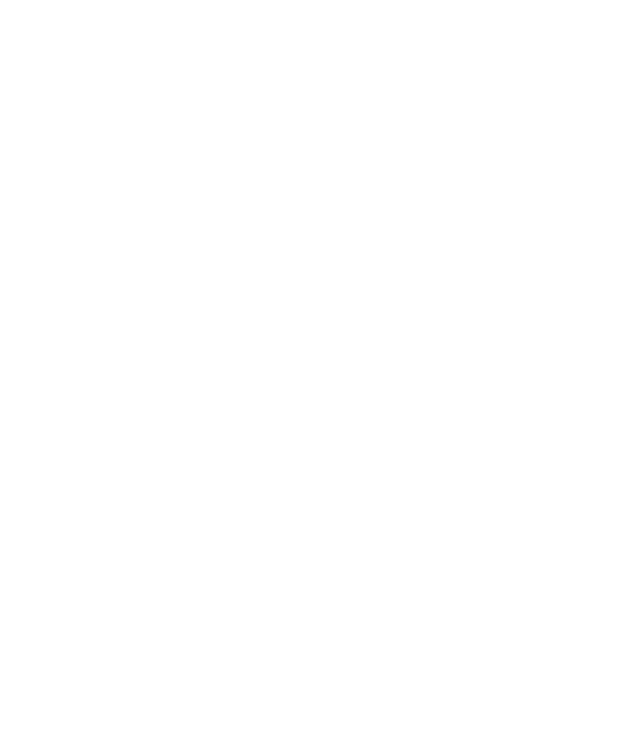
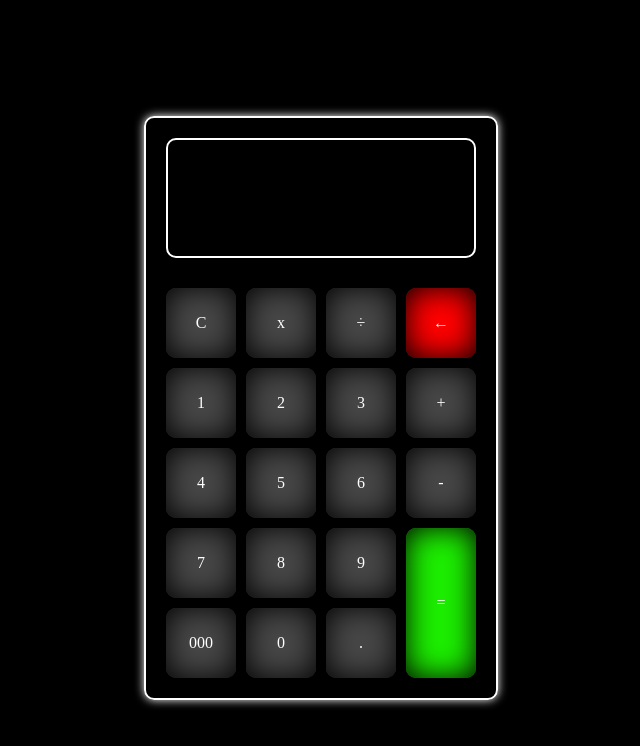
Before and after one commit to SinaBayati/calculator, a plain HTML site: page index.html in a window 1280 px wide. Shown: the whole page, without its empty margins (319-959 px from the left). Drawn offline with Linux system fonts and the light colour scheme.

Commit message:
Add CSS styling

```diff
--- a/css/styles.css
+++ b/css/styles.css
@@ -0,0 +1,72 @@
+body{
+  background-color: #000;
+  height: 100vh;
+  display: flex;
+  justify-content: center;
+  align-items: center;
+  color: #fff;
+}
+
+.container{
+  border: 2px solid #fff;
+  border-radius: 10px;
+  display: flex;
+  flex-direction: column;
+  justify-content: center;
+  align-items: stretch;
+  gap: 30px;
+  padding: 20px;
+  flex-grow: 0;
+  box-shadow: 0 0 10px #fff;
+}
+
+.output{
+  box-sizing: border-box;
+  height: 120px;
+  border: 2px solid white;
+  border-radius: 10px;
+  display: flex;
+  align-items: center;
+  justify-content: center;
+  font-size: 20px;
+  font-family: 'Gill Sans', 'Gill Sans MT', Calibri, 'Trebuchet MS', sans-serif;
+}
+
+.output > p{
+  width: 250px;
+  height: 100px;
+  overflow: auto;
+}
+
+.btn-container{
+  display: flex;
+  gap: 10px;
+}
+
+.cols{
+  display: flex;
+  flex-direction: column;
+  gap: 10px;
+}
+
+.cell{
+  box-sizing: border-box;
+  width: 70px;
+  height: 70px;
+  border-radius: 10px;
+  display: flex;
+  justify-content: center;
+  align-items: center;
+  background-color: #474747;
+  cursor: pointer;
+  box-shadow: inset 0 0 30px #000;
+}
+
+.cell#equality{
+  background-color: #1cee00;
+  flex: 2;
+}
+
+.cell#backspace{
+  background-color: #ff0000;
+}
--- a/index.html
+++ b/index.html
@@ -10,7 +10,40 @@
 </head>
 
 <body>
-
+  <div class="container">
+    <div class="output">
+      <p></p>
+    </div>
+    <div class="btn-container">
+      <div class="cols">
+        <div class="cell" id="clear">C</div>
+        <div class="cell" id="1">1</div>
+        <div class="cell" id="4">4</div>
+        <div class="cell" id="7">7</div>
+        <div class="cell" id="000">000</div>
+      </div>
+      <div class="cols">
+        <div class="cell" id="multiplication">x</div>
+        <div class="cell" id="2">2</div>
+        <div class="cell" id="5">5</div>
+        <div class="cell" id="8">8</div>
+        <div class="cell" id="0">0</div>
+      </div>
+      <div class="cols">
+        <div class="cell" id="division">÷</div>
+        <div class="cell" id="3">3</div>
+        <div class="cell" id="6">6</div>
+        <div class="cell" id="9">9</div>
+        <div class="cell" id=".">.</div>
+      </div>
+      <div class="cols">
+        <div class="cell" id="backspace">&larr;</div>
+        <div class="cell" id="addition">+</div>
+        <div class="cell" id="subtraction">-</div>
+        <div class="cell" id="equality">=</div>
+      </div>
+    </div>
+  </div>
 </body>
 
 </html>
```
